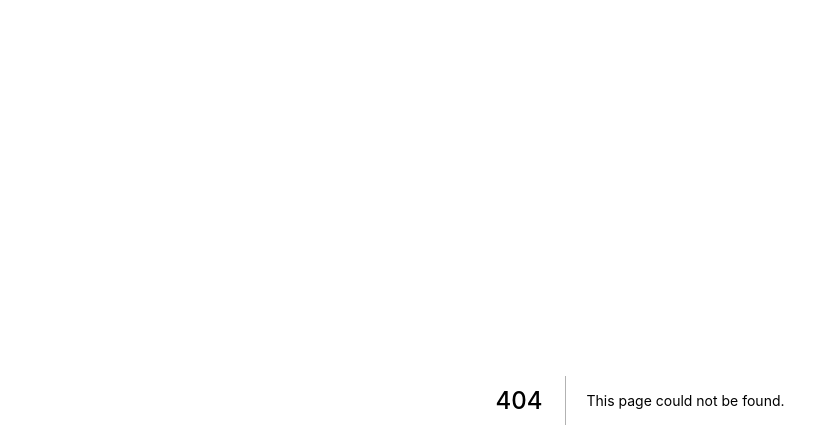
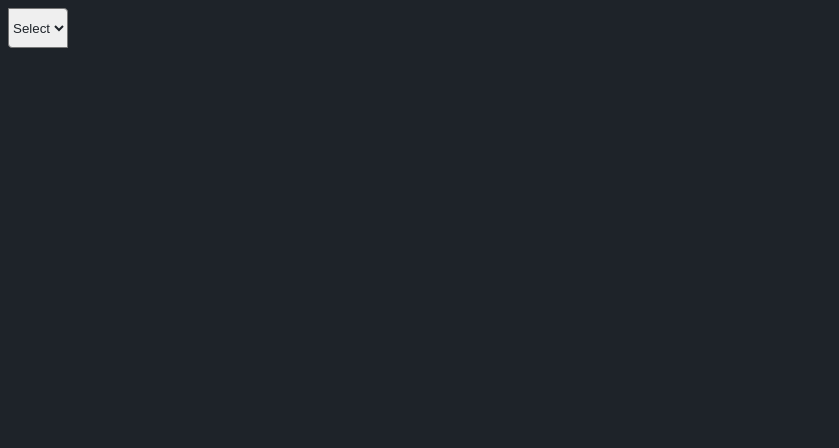
Before and after one commit to leonardovenoso/js-reactjs-crypto-exchange, a Next.js app: page /components/molecules/dropdownList in a window 1280 px wide. Before the commit this address had no page. Shown: the top 448 px of the page, without its empty margins (0-839 px from the left). Built offline with nearby package versions, Linux system fonts and the light colour scheme.

Commit message:
[UI] Droddownlist molecule

```diff
--- /dev/null
+++ b/pages/components/molecules/dropdownList.js
@@ -0,0 +1,27 @@
+import Select from '../atoms/select';
+
+const DropdownList = ({
+  defaultLabel = 'Select',
+  defaultValue = '0',
+  list = [],
+  listKeyLabel = '',
+  listKeyValue = '',
+  optionLabelFn = (el = 'No options') => el,
+  onChangeFn = () => '',
+  cyDataSelector = 'dropdownlist',
+}) => (
+  <Select
+    defaultValue={{ label: defaultLabel, value: defaultValue }}
+    data-cy={cyDataSelector}
+    onChange={evt => onChangeFn(evt.target.value)}
+  >
+    <option value={defaultValue}>{defaultLabel}</option>
+    {list.map(el => (
+      <option key={el[listKeyLabel]} value={el[listKeyValue]}>
+        {optionLabelFn(el)}
+      </option>
+    ))}
+  </Select>
+);
+
+export default DropdownList;
```
